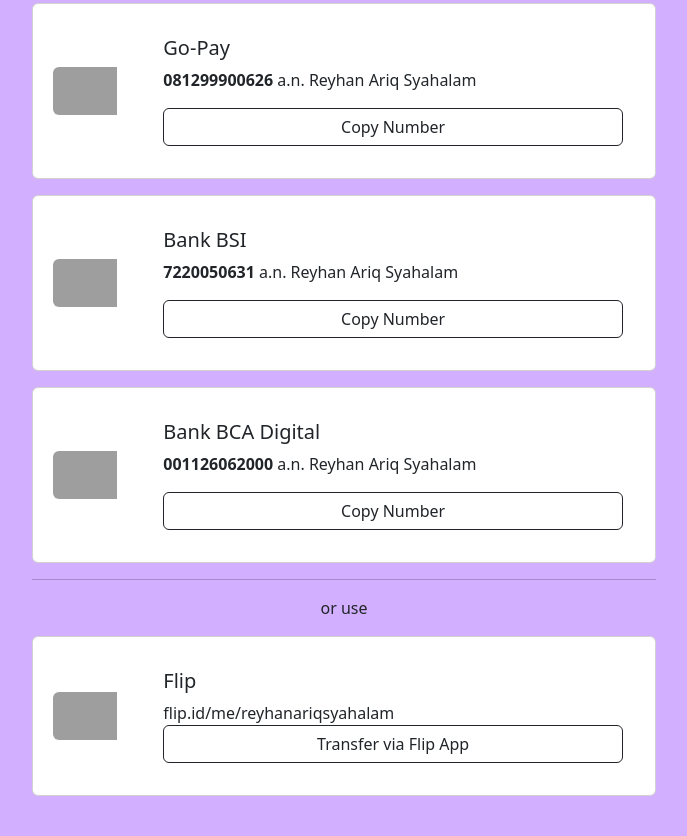
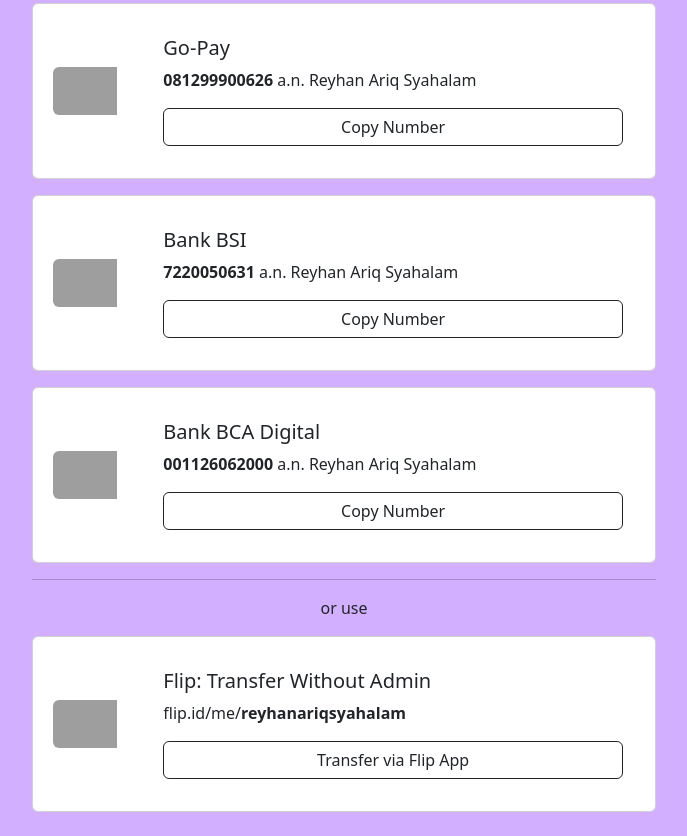
Before and after one commit to ariqsyahalam/basite, a plain HTML site: page index.html in a window 1280 px wide. Shown: the part 461-1297 px from the top of the page, without its empty margins (296-983 px from the left). Drawn offline with nearby package versions, Linux system fonts and the light colour scheme; grey boxes are pictures that could not be loaded.

Commit message:
fix flip

```diff
--- a/index.html
+++ b/index.html
@@ -45,8 +45,8 @@
                 <div class="col-md-10">
                     <div class="card-body">
                         <div class="m-auto">
-                            <h5 class="card-title">Flip</h5>
-                            <a>flip.id/me/reyhanariqsyahalam</a>
+                            <h5 class="card-title">Flip: Transfer Without Admin</h5>
+                            <p>flip.id/me/<b>reyhanariqsyahalam</b></p>
                         </div>
                         <div class="d-grid gap-2">
                             <a class="btn btn-outline-dark" href="https://flip.id/me/reyhanariqsyahalam">
```
